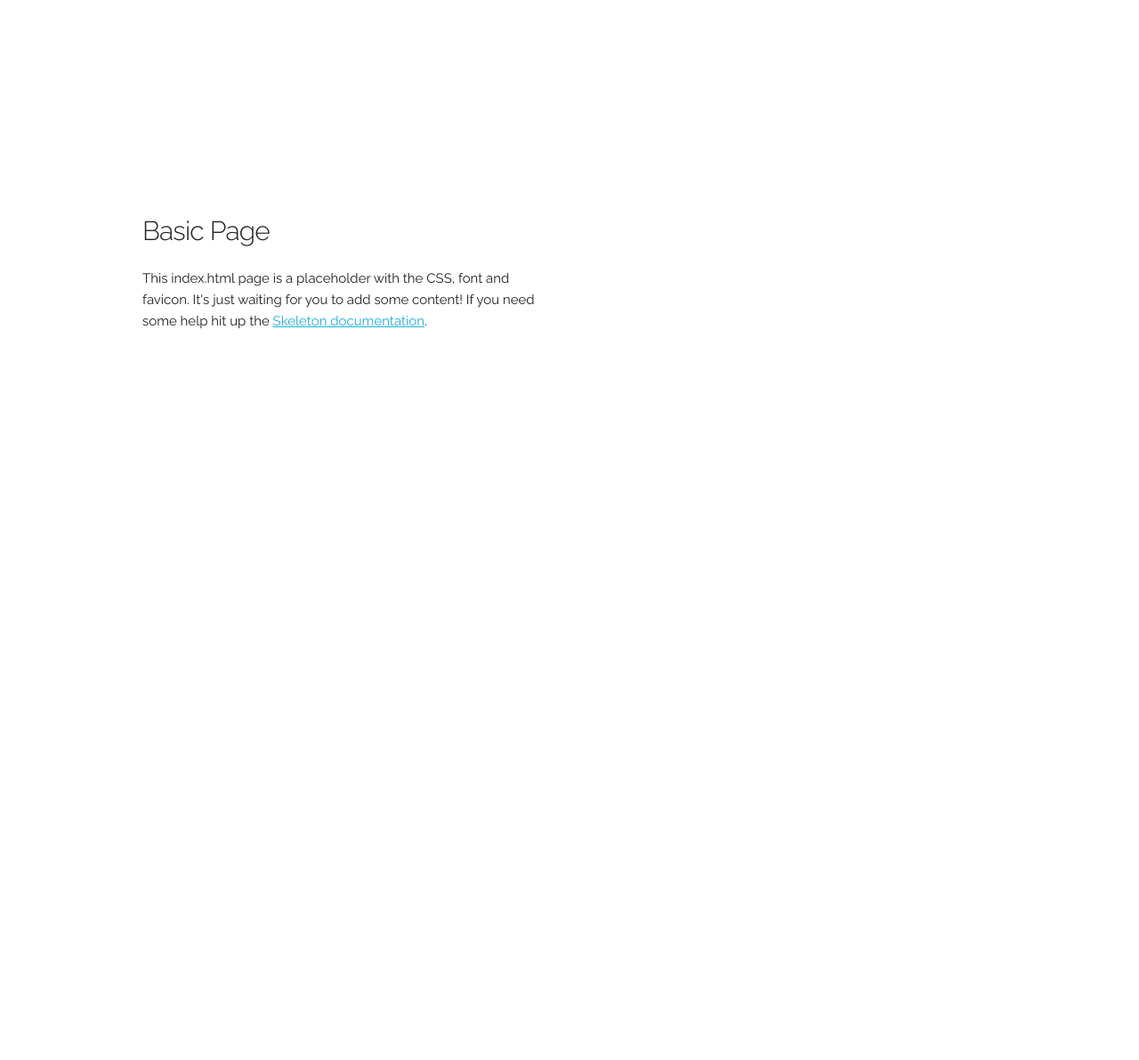
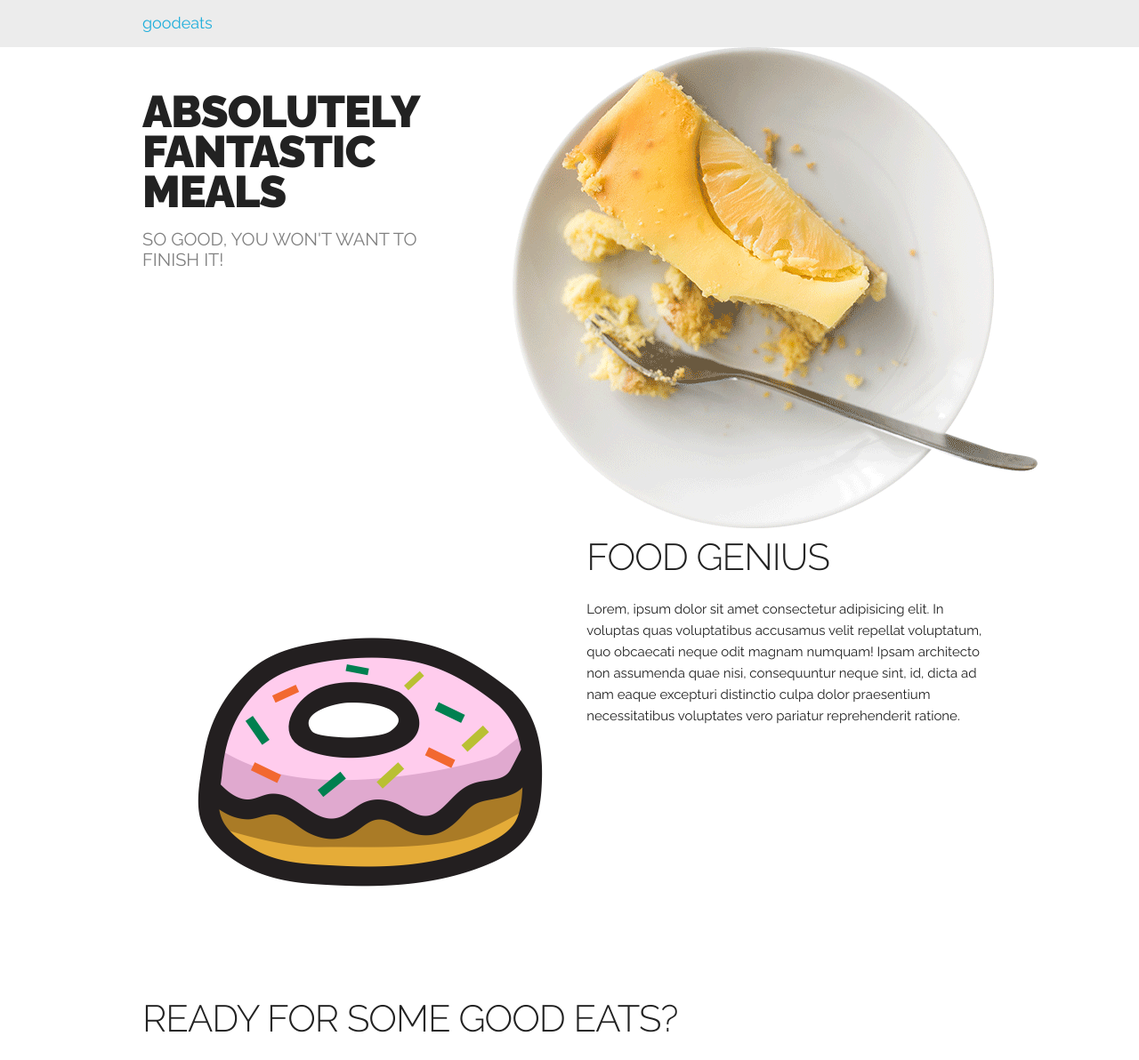
Before and after one commit to robert-laws/skeleton-css, a website: page index.html in a window 1280 px wide. Shown: the whole page at 89% size. Before the commit the page ends 800 px from the top, so only its background shows below. Drawn offline with Linux system fonts and the light colour scheme.

Commit message:
up to typography

```diff
--- /dev/null
+++ b/css/main.css
@@ -0,0 +1,31 @@
+/* Main CSS - Custom Styles  */
+
+header {
+  background-color: #ECECEC;
+  padding: 12px 0;
+}
+
+header a {
+  text-decoration: none;
+  font-size: 1.8rem;
+}
+
+.uc {
+  text-transform: uppercase;
+}
+
+h1 {
+  font-weight: 900;
+  line-height: 0.9em;
+  margin-top: 1em;
+}
+
+p.subtext {
+  color: grey;
+  font-size: 2rem;
+  line-height: 2.3rem;
+}
+
+@media (max-width: 400px) {
+
+}
--- a/index.html
+++ b/index.html
@@ -5,7 +5,7 @@
   <!-- Basic Page Needs
   –––––––––––––––––––––––––––––––––––––––––––––––––– -->
   <meta charset="utf-8">
-  <title>Your page title here :)</title>
+  <title>Skeleton CSS - Example App</title>
   <meta name="description" content="">
   <meta name="author" content="">
 
@@ -15,12 +15,13 @@
 
   <!-- FONT
   –––––––––––––––––––––––––––––––––––––––––––––––––– -->
-  <link href="//fonts.googleapis.com/css?family=Raleway:400,300,600" rel="stylesheet" type="text/css">
+  <link href="//fonts.googleapis.com/css?family=Raleway:400,300,600,900" rel="stylesheet" type="text/css">
 
   <!-- CSS
   –––––––––––––––––––––––––––––––––––––––––––––––––– -->
   <link rel="stylesheet" href="css/normalize.css">
   <link rel="stylesheet" href="css/skeleton.css">
+  <link rel="stylesheet" href="css/main.css">
 
   <!-- Favicon
   –––––––––––––––––––––––––––––––––––––––––––––––––– -->
@@ -28,19 +29,52 @@
 
 </head>
 <body>
+  <header>
+    <div class="container">
+      <div class="row">
+        <div class="one column">
+          <a href="#" id="logo">good<span>eats</span></a>
+        </div>
+        <div class="eleven columns uc">
 
-  <!-- Primary Page Layout
-  –––––––––––––––––––––––––––––––––––––––––––––––––– -->
-  <div class="container">
+        </div>
+      </div>
+    </div>
+  </header>
+
+  <div class="container padding">
     <div class="row">
-      <div class="one-half column" style="margin-top: 25%">
-        <h4>Basic Page</h4>
-        <p>This index.html page is a placeholder with the CSS, font and favicon. It's just waiting for you to add some content! If you need some help hit up the <a href="http://www.getskeleton.com">Skeleton documentation</a>.</p>
+      <div class="five columns">
+        <h1 class="uc">Absolutely Fantastic Meals</h1>
+        <p class="subtext uc">So good, you won't want to finish it!</p>
+      </div>
+      <div class="seven columns">
+        <img src="images/plate.png" alt="" id="plate">
       </div>
     </div>
   </div>
 
-<!-- End Document
-  –––––––––––––––––––––––––––––––––––––––––––––––––– -->
+  <div id="purple-container">
+    <div class="cut"></div>
+    <div class="container padding2">
+      <div class="row">
+        <div class="one-half column">
+          <img src="images/donut.png" id="donut" alt="">
+        </div>
+        <div class="one-half column">
+          <h2 class="uc wt">food genius</h2>
+          <p class="wt">Lorem, ipsum dolor sit amet consectetur adipisicing elit. In voluptas quas voluptatibus accusamus velit repellat voluptatum, quo obcaecati neque odit magnam numquam! Ipsam architecto non assumenda quae nisi, consequuntur neque sint, id, dicta ad nam eaque excepturi distinctio culpa dolor praesentium necessitatibus voluptates vero pariatur reprehenderit ratione.</p>
+        </div>
+      </div>
+    </div>
+  </div>
+
+  <div id="dp-container">
+    <div class="container padding3">
+      <div class="row">
+        <h2 class="uc wt">Ready for some good eats?</h2>
+      </div>
+    </div>
+  </div>
 </body>
 </html>
```
Also changed, not shown: gulpfile.js (added, +13 -0 lines), sample.html (added, +64 -0 lines), css/normalize.css, images/donut.png (added), images/foodbg.jpg (added), images/plate.png (added).
